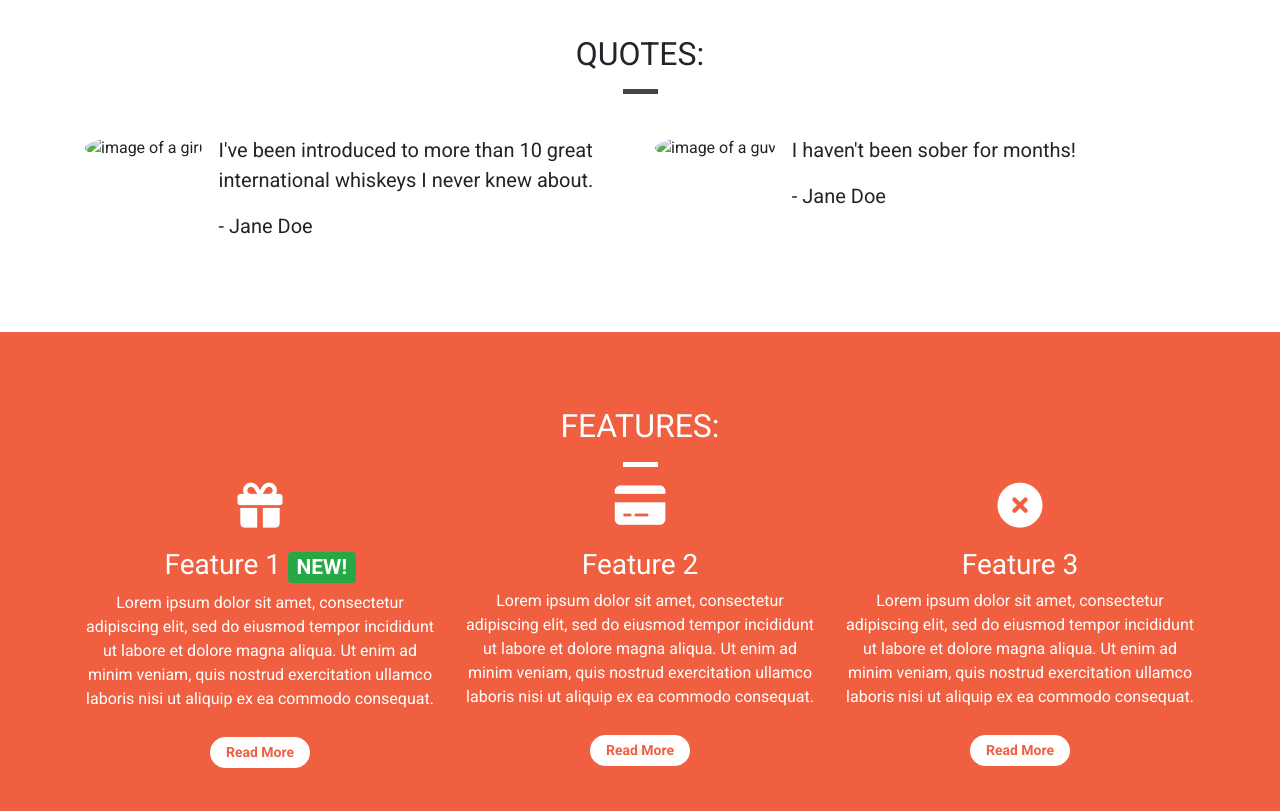
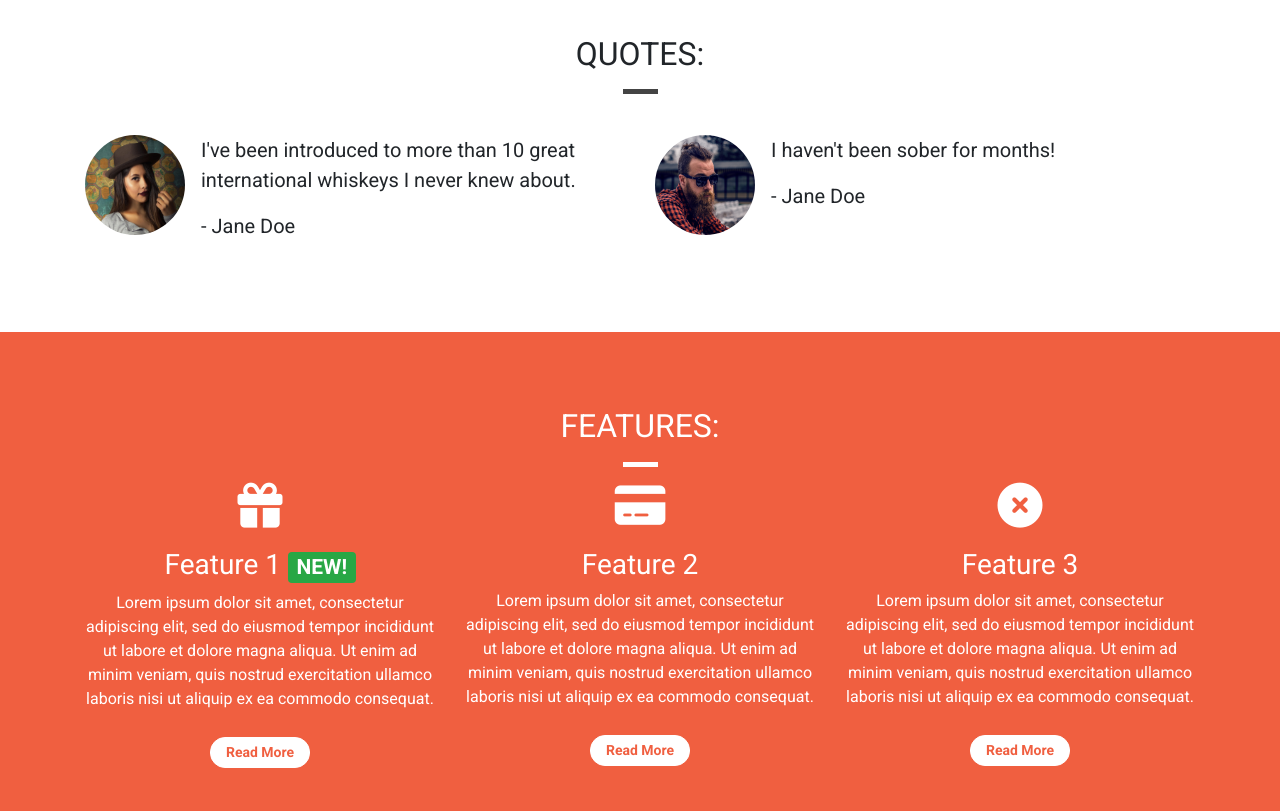
Before and after one commit to marcgithub23/bootstrap4-tutorial, a plain HTML site: page index.html in a window 1280 px wide. Shown: the part 840-1651 px from the top of the page. Drawn offline with nearby package versions, Linux system fonts and the light colour scheme; the site is published under a folder, as on GitHub Pages, so addresses that start at the root find nothing.

Commit message:
Fix images file path for quotes section

```diff
--- a/index.html
+++ b/index.html
@@ -110,7 +110,7 @@
                     <div class="col-12 col-md-6">
                         <div class="media">
                             <div class="d-none d-sm-block">
-                                <img src="/assets/images/girl-image.png" class="rounded-circle mr-3" height=100
+                                <img src="assets/images/girl-image.png" class="rounded-circle mr-3" height=100
                                     width=100 alt="image of a girl">
                             </div>
                             <div class="media-body">
@@ -127,7 +127,7 @@
                     <div class="col-12 col-md-6">
                         <div class="media">
                             <div class="d-none d-sm-block">
-                                <img src="/assets/images/guy-image.png" class="rounded-circle mr-3" height=100 width=100
+                                <img src="assets/images/guy-image.png" class="rounded-circle mr-3" height=100 width=100
                                     alt="image of a guy">
                             </div>
                             <div class="media-body">
```
